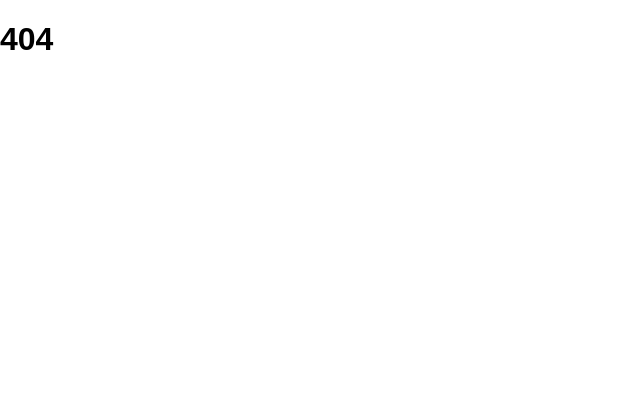
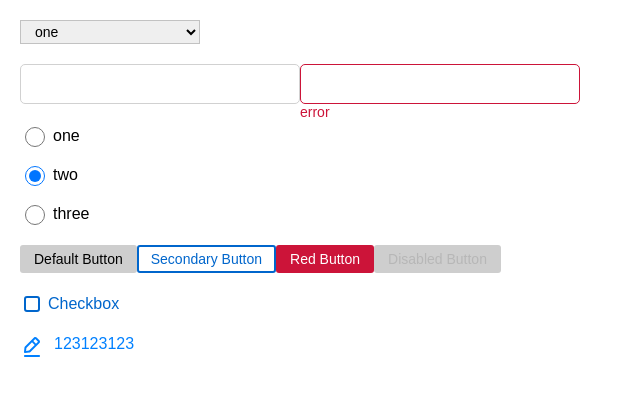
Before and after one commit to vovkahorror/learning-cards, a React (Create React App) app: page / in a window 1280 px wide. Before the commit this address led to /#/404. Shown: the top 396 px of the page, without its empty margins (0-643 px from the left). Built offline with nearby package versions, Linux system fonts and the light colour scheme.

Commit message:
initial commit

```diff
--- a/src/pages/Pages.tsx
+++ b/src/pages/Pages.tsx
@@ -13,6 +13,8 @@ import {NewPassword} from "features/auth/NewPassword/NewPassword";
 export const Pages = () => {
     return (
         <Routes>
+            <Route path={'/'} element={<ViewComponents/>}/>
+
             <Route path={PATH.PROFILE} element={<Profile/>}/>
             <Route path={PATH.LOGIN} element={<Login/>}/>
             <Route path={PATH.REGISTRATION} element={<Registration/>}/>
```
Also changed, not shown: 1 other file (tests, documents, lock files or other folders).
